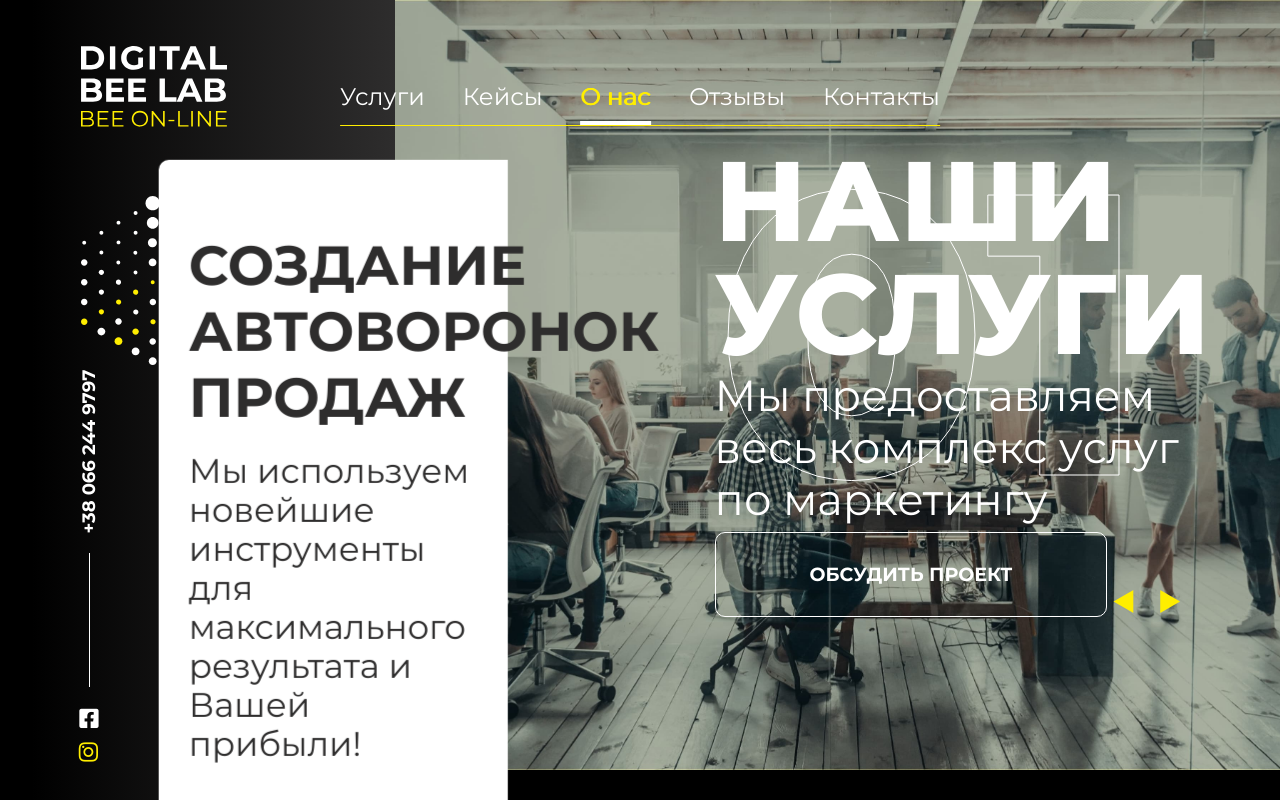
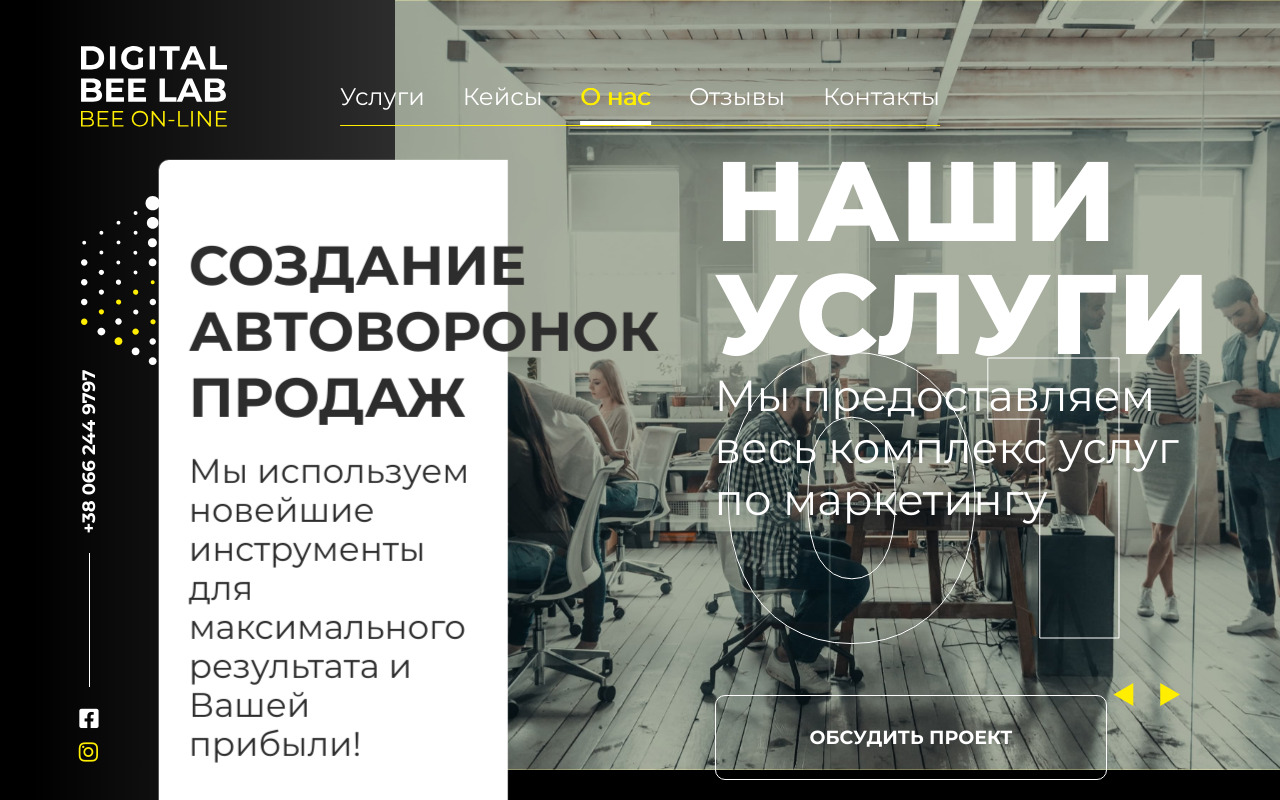
Before and after one commit to html-webspe/BeeLab, a plain HTML site: page index.html in a window 1280 px wide. Drawn offline with nearby package versions, Linux system fonts and the light colour scheme; files whose address does not match are found by name.

Commit message:
first commit

```diff
--- a/#source/scss/blocks/_section-one.scss
+++ b/#source/scss/blocks/_section-one.scss
@@ -25,10 +25,11 @@
 }
 
 .main-slider {
+   overflow: hidden;
 
    &__main {
       min-width: 0;
-      overflow: hidden;
+
    }
 
    &__slide {
@@ -55,7 +56,7 @@
       position: absolute;
       z-index: 3;
       left: 320px;
-      bottom: 183px;
+      bottom: 20px;
    }
 
    &__fraction {
@@ -86,7 +87,7 @@
 
 .controls-slider {
    position: absolute;
-   bottom: 183px;
+   bottom: 90px;
    right: 100px;
    display: flex;
    align-items: center;
```
Also changed, not shown: css/style.css.
